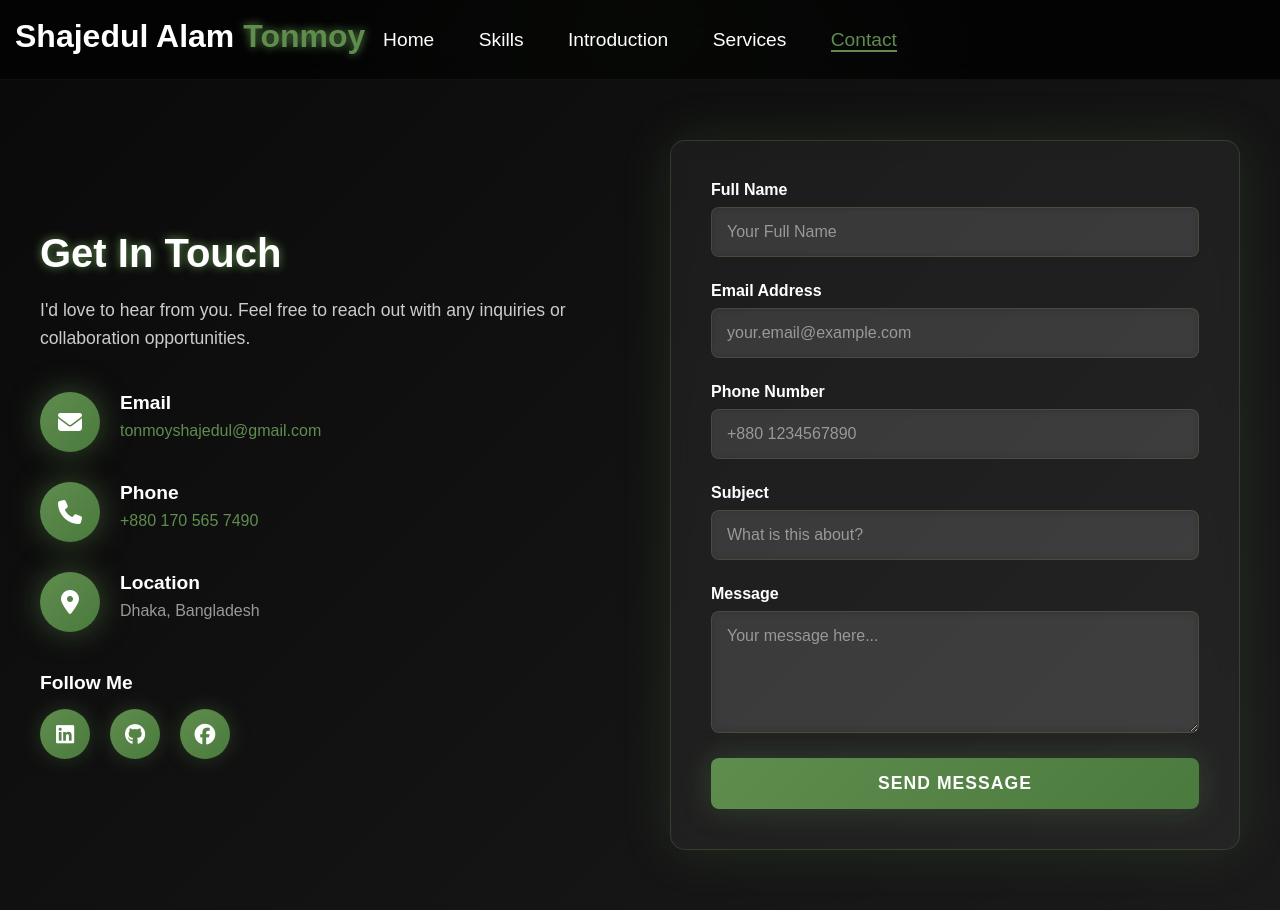
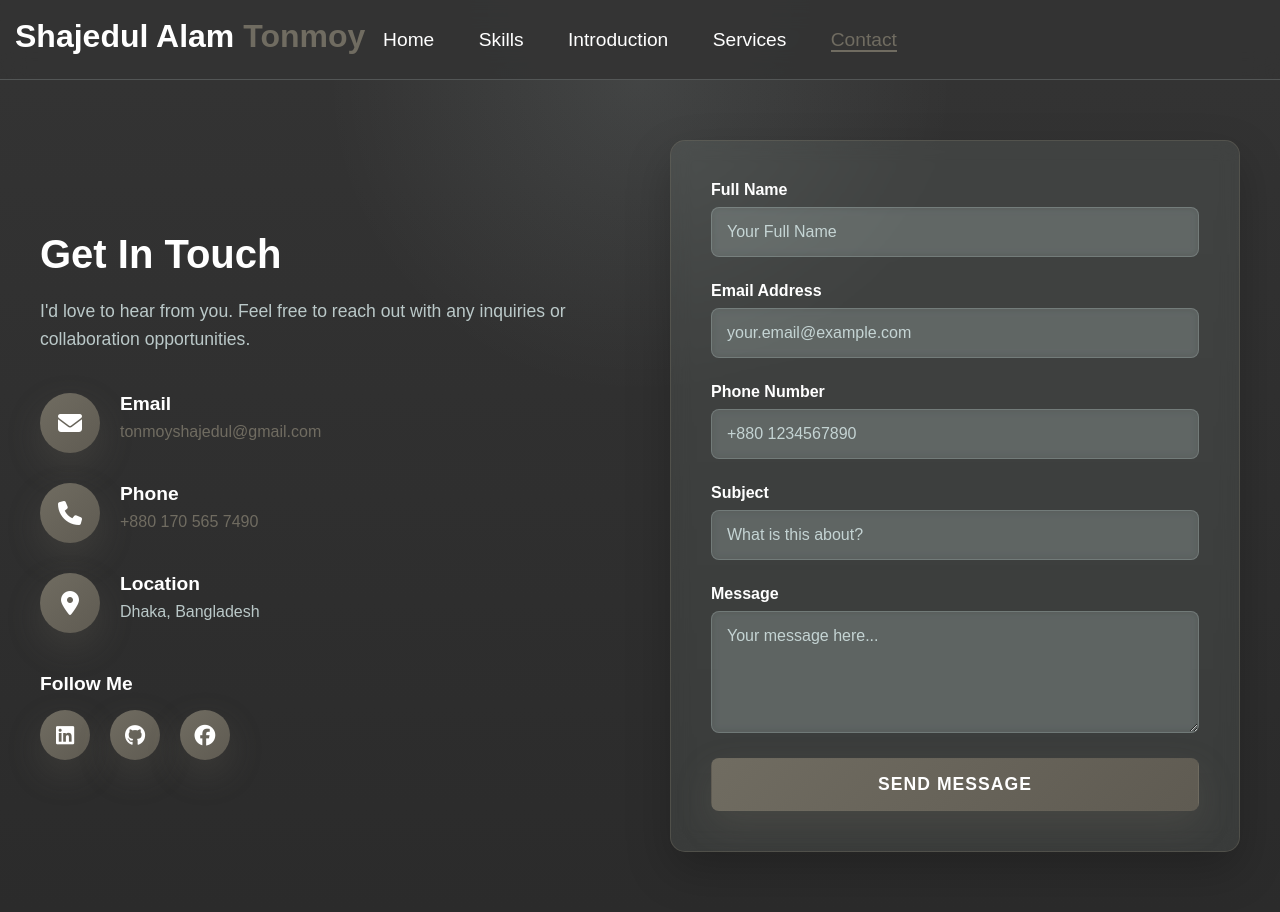
Before and after one commit to shajedultonmoy/MSAT, a plain HTML site: page contact.html in a window 1280 px wide. Drawn offline with nearby package versions, Linux system fonts and the light colour scheme.

Commit message:
Update portfolio website files

```diff
--- a/style.css
+++ b/style.css
@@ -1,12 +1,19 @@
 :root {
-    --bg-base: #050505;
-    --bg-surface: rgba(255, 255, 255, 0.05);
-    --text-main: #ffffff;
-    --text-muted: #cccccc;
-    --text-subtle: #aaaaaa;
-    --brand: #5F8D4E;
-    --brand-dark: #4a7a3d;
-    --border-soft: rgba(95, 141, 78, 0.3);
+    --bg-base: #333333;
+    --bg-base-deep: #2b2b2b;
+    --bg-surface: rgba(225, 244, 243, 0.08);
+    --bg-surface-strong: rgba(225, 244, 243, 0.14);
+    --text-main: #FFFFFF;
+    --text-muted: #E1F4F3;
+    --text-subtle: rgba(225, 244, 243, 0.78);
+    --brand: #706C61;
+    --brand-dark: #5f5b52;
+    --brand-soft: rgba(112, 108, 97, 0.18);
+    --border-soft: rgba(225, 244, 243, 0.18);
+    --border-strong: rgba(112, 108, 97, 0.42);
+    --shadow-soft: 0 18px 45px rgba(0, 0, 0, 0.22);
+    --shadow-brand: 0 14px 35px rgba(112, 108, 97, 0.24);
+    --error: #f0b1b1;
 }
 
 *{
@@ -1838,6 +1845,258 @@ section{
     }
 }
 
+/* ============= Updated Site Theme ============= */
+
+body,
+.contact-section,
+.skills-section,
+.services-section,
+.intro-section {
+    background:
+        radial-gradient(circle at top, rgba(225, 244, 243, 0.09), transparent 30%),
+        linear-gradient(180deg, var(--bg-base) 0%, var(--bg-base-deep) 100%);
+    color: var(--text-main);
+}
+
+nav {
+    background: rgba(51, 51, 51, 0.9);
+    border-bottom: 1px solid var(--border-soft);
+}
+
+.logo,
+.nav-toggle,
+.hamburg,
+.cancel,
+.nav-container .links a,
+.dropdown .links a,
+.main-container .content,
+.contact-info h2,
+.contact-text h4,
+.social-links-contact h4,
+.form-group label,
+.skills-header h1,
+.skills-category h2,
+.skill-name,
+.certifications-section h2,
+.cert-content h3,
+.services-header h1,
+.service-content h3,
+.process-section h2,
+.step-content h3,
+.cta-section h2,
+.intro-header h1,
+.intro-card h3,
+.timeline-content h3 {
+    color: var(--text-main);
+}
+
+.contact-info > p,
+.contact-text p,
+.form-group input::placeholder,
+.form-group textarea::placeholder,
+.skills-header p,
+.cert-content p,
+.services-header p,
+.service-content p,
+.service-features li,
+.step-content p,
+.cta-section p,
+.intro-header p,
+.intro-card p,
+.intro-card ul li,
+.stat-label,
+.timeline-content p,
+.content p {
+    color: var(--text-subtle);
+}
+
+.logo span,
+.nav-container .links a:hover,
+.content h1 span,
+.typewriter span,
+.social-links i,
+.contact-text a,
+.skills-header h1 span,
+.skills-category h2 i,
+.skill-percentage,
+.certifications-section h2 i,
+.services-header h1 span,
+.service-features li i,
+.price,
+.process-section h2 i,
+.intro-header h1 span,
+.intro-card ul li i,
+.stat-number,
+.timeline-content h4,
+.active-link {
+    color: var(--brand) !important;
+    text-shadow: none;
+}
+
+.contact-info h2,
+.skills-header h1,
+.skills-category h2,
+.certifications-section h2,
+.services-header h1,
+.process-section h2,
+.price,
+.intro-header h1,
+.stat-number,
+.timeline-content h4 {
+    text-shadow: none;
+}
+
+.nav-container .links a:hover,
+.active-link {
+    border-bottom-color: var(--brand) !important;
+}
+
+.dropdown {
+    background: rgba(51, 51, 51, 0.95);
+    box-shadow: var(--shadow-soft);
+}
+
+.dropdown .links a:hover {
+    background-color: var(--brand);
+    color: var(--text-main);
+}
+
+.main-container .image {
+    box-shadow: 0 0 45px rgba(225, 244, 243, 0.16);
+}
+
+.social-links i:hover {
+    filter: drop-shadow(0 0 10px rgba(225, 244, 243, 0.35));
+}
+
+.content button,
+.submit-btn,
+.cta-button,
+.contact-icon,
+.social-icons a,
+.cert-icon,
+.service-icon,
+.step-number,
+.intro-card-icon,
+.timeline-dot {
+    background: linear-gradient(135deg, var(--brand) 0%, var(--brand-dark) 100%);
+    color: var(--text-main);
+}
+
+.content button,
+.submit-btn,
+.cta-button,
+.contact-icon,
+.social-icons a,
+.cert-icon,
+.service-icon,
+.step-number,
+.intro-card-icon {
+    box-shadow: var(--shadow-brand);
+}
+
+.content button,
+.submit-btn,
+.cta-button {
+    border: 1px solid transparent;
+}
+
+.content button:hover,
+.submit-btn:hover,
+.cta-button:hover {
+    background: transparent;
+    border-color: var(--brand);
+    box-shadow: 0 0 0 1px var(--border-strong), 0 16px 35px rgba(112, 108, 97, 0.22);
+}
+
+.social-icons a:hover,
+.service-card:hover,
+.intro-card:hover,
+.certification-item:hover {
+    box-shadow: 0 18px 40px rgba(112, 108, 97, 0.18);
+}
+
+.contact-form-wrapper,
+.skills-category,
+.certification-item,
+.service-card,
+.cta-section,
+.intro-card,
+.timeline-content {
+    background: var(--bg-surface);
+    border-color: var(--border-soft);
+    box-shadow: var(--shadow-soft);
+}
+
+.service-card:hover,
+.intro-card:hover,
+.certification-item:hover,
+.timeline-content,
+.contact-form-wrapper,
+.skills-category,
+.cta-section {
+    border-color: var(--border-strong);
+}
+
+.form-group input,
+.form-group textarea,
+.skill-bar {
+    background: var(--bg-surface-strong);
+    border-color: var(--border-soft);
+    color: var(--text-main);
+}
+
+.form-group input:focus,
+.form-group textarea:focus {
+    border-color: var(--brand);
+    background: rgba(225, 244, 243, 0.12);
+    box-shadow: 0 0 0 3px rgba(225, 244, 243, 0.08);
+}
+
+.contact-text a:hover {
+    text-shadow: none;
+    color: var(--text-muted);
+}
+
+.skill-fill {
+    background: linear-gradient(90deg, var(--brand) 0%, #E1F4F3 100%);
+    box-shadow: 0 0 18px rgba(225, 244, 243, 0.2);
+}
+
+.service-price {
+    border-top-color: var(--border-soft);
+}
+
+.timeline::before {
+    background: linear-gradient(to bottom, var(--brand), rgba(225, 244, 243, 0.08));
+}
+
+.timeline-dot {
+    box-shadow: 0 0 15px rgba(112, 108, 97, 0.35);
+}
+
+.form-message.success {
+    background: rgba(225, 244, 243, 0.12);
+    color: var(--text-muted);
+    border-color: var(--border-soft);
+}
+
+.error-message,
+.form-message.error {
+    color: var(--error);
+}
+
+.form-message.error {
+    background: rgba(240, 177, 177, 0.12);
+    border-color: rgba(240, 177, 177, 0.35);
+}
+
+.form-group input.input-error,
+.form-group textarea.input-error {
+    border-color: rgba(240, 177, 177, 0.45);
+    background: rgba(240, 177, 177, 0.08);
+}
+
 /* High DPI displays */
 @media (-webkit-min-device-pixel-ratio: 2), (min-resolution: 192dpi) {
     .main-container .image {
```
Also changed, not shown: skills.html (+2 -2 lines).
